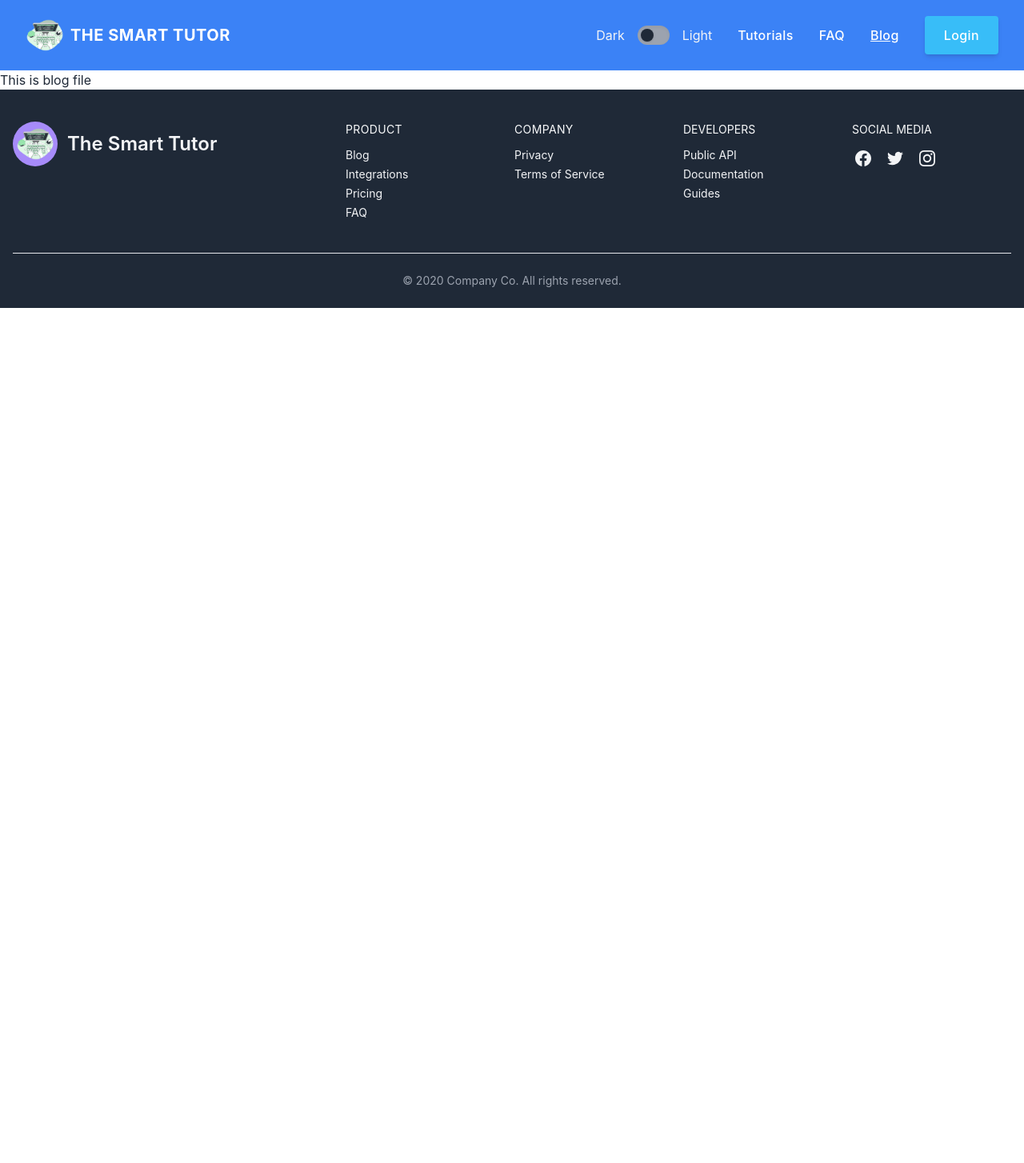
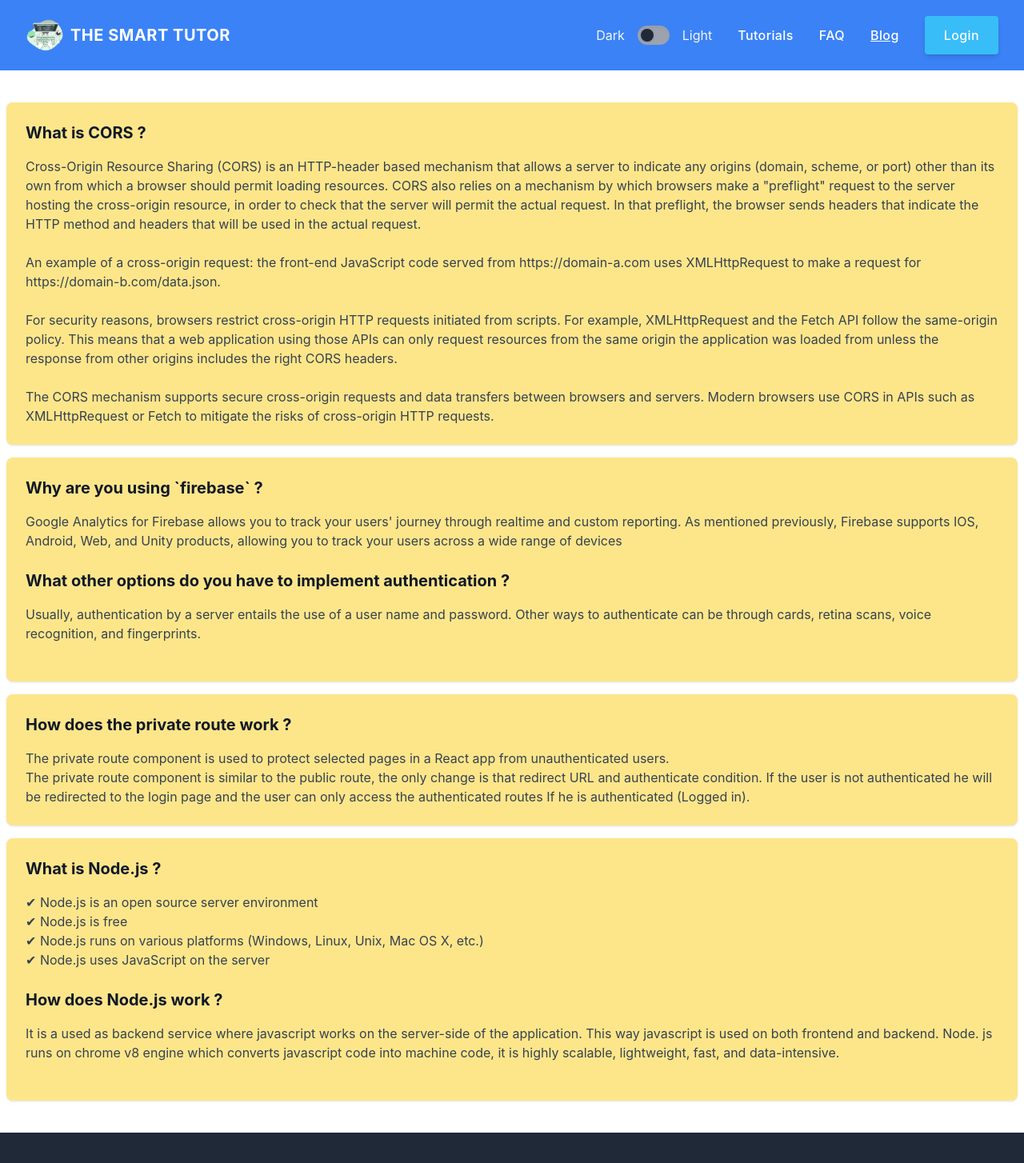
Before and after one commit to Sayem92/the-smart-tutor-client-side, a React (Create React App) app: page /blog in a window 1280 px wide. Shown: the top 1454 px of the page at 80% size. Before the commit the page ends 800 px from the top, so only its background shows below. Built offline with nearby package versions, Linux system fonts and the light colour scheme; no server answers.

Commit message:
add blog

```diff
--- a/src/components/Blog/Blog.js
+++ b/src/components/Blog/Blog.js
@@ -2,8 +2,55 @@ import React from 'react';
 
 const Blog = () => {
     return (
-        <div>
-            <h1>This is blog file</h1>
+        <div className='my-10 mx-2'>
+            <div className="container mx-auto mb-4 p-6 overflow-hidden rounded-lg shadow bg-amber-200 text-gray-900">
+                <article>
+                    <h2 className="text-xl font-bold">What is CORS ?</h2>
+                    <p className="mt-4 text-gray-700">Cross-Origin Resource Sharing (CORS) is an HTTP-header based mechanism that allows a server to indicate any origins (domain, scheme, or port) other than its own from which a browser should permit loading resources. CORS also relies on a mechanism by which browsers make a "preflight" request to the server hosting the cross-origin resource, in order to check that the server will permit the actual request. In that preflight, the browser sends headers that indicate the HTTP method and headers that will be used in the actual request. <br /><br />
+
+                        An example of a cross-origin request: the front-end JavaScript code served from https://domain-a.com uses XMLHttpRequest to make a request for https://domain-b.com/data.json. <br /><br />
+
+                        For security reasons, browsers restrict cross-origin HTTP requests initiated from scripts. For example, XMLHttpRequest and the Fetch API follow the same-origin policy. This means that a web application using those APIs can only request resources from the same origin the application was loaded from unless the response from other origins includes the right CORS headers. <br /><br />
+                        The CORS mechanism supports secure cross-origin requests and data transfers between browsers and servers. Modern browsers use CORS in APIs such as XMLHttpRequest or Fetch to mitigate the risks of cross-origin HTTP requests.
+                    </p>
+                </article>
+            </div>
+            <div className="container mx-auto p-6 mb-4 overflow-hidden rounded-lg shadow bg-amber-200 text-gray-900">
+                <article>
+                    <h2 className="text-xl font-bold">Why are you using `firebase` ?</h2>
+                    <p className="mt-4 text-gray-700">Google Analytics for Firebase allows you to track your users' journey through realtime and custom reporting. As mentioned previously, Firebase supports IOS, Android, Web, and Unity products, allowing you to track your users across a wide range of devices <br /><br />
+                    </p>
+
+                    <h2 className="text-xl font-bold">What other options do you have to implement authentication ?</h2>
+                    <p className="mt-4 text-gray-700">Usually, authentication by a server entails the use of a user name and password. Other ways to authenticate can be through cards, retina scans, voice recognition, and fingerprints.<br /><br />
+                    </p>
+                </article>
+            </div>
+            <div className="container mx-auto p-6 mb-4 overflow-hidden rounded-lg shadow bg-amber-200 text-gray-900">
+                <article>
+                    <h2 className="text-xl font-bold">How does the private route work ?</h2>
+                    <p className="mt-4 text-gray-700">The private route component is used to protect selected pages in a React app from unauthenticated users. <br />
+
+                        The private route component is similar to the public route, the only change is that redirect URL and authenticate condition. If the user is not authenticated he will be redirected to the login page and the user can only access the authenticated routes If he is authenticated (Logged in).
+                    </p>
+                </article>
+            </div>
+            <div className="container mx-auto p-6 mb-4 overflow-hidden rounded-lg shadow bg-amber-200 text-gray-900">
+                <article>
+                    <h2 className="text-xl font-bold">What is Node.js ?</h2>
+                    <div className="mt-4 text-gray-700">
+                        <p>✔ Node.js is an open source server environment</p>
+                        <p>✔ Node.js is free</p>
+                        <p>✔ Node.js runs on various platforms (Windows, Linux, Unix, Mac OS X, etc.)</p>
+                        <p>✔ Node.js uses JavaScript on the server</p>
+                    </div>
+                    <br />
+
+                    <h2 className="text-xl font-bold">How does Node.js work ?</h2>
+                    <p className="mt-4 text-gray-700">It is a used as backend service where javascript works on the server-side of the application. This way javascript is used on both frontend and backend. Node. js runs on chrome v8 engine which converts javascript code into machine code, it is highly scalable, lightweight, fast, and data-intensive.<br /><br />
+                    </p>
+                </article>
+            </div>
         </div>
     );
 };
```
